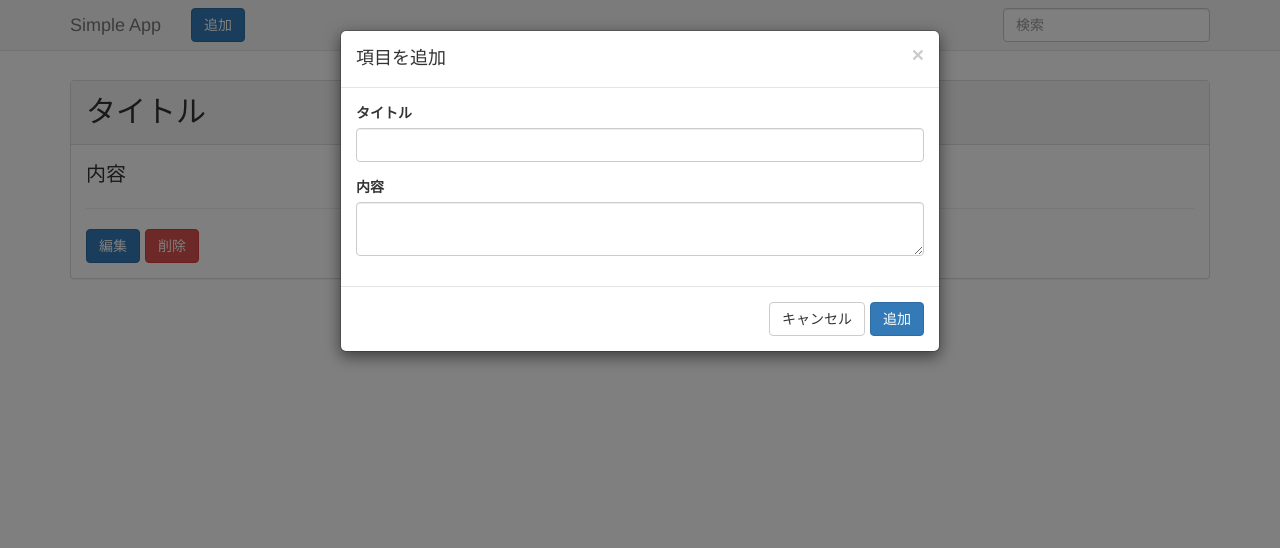
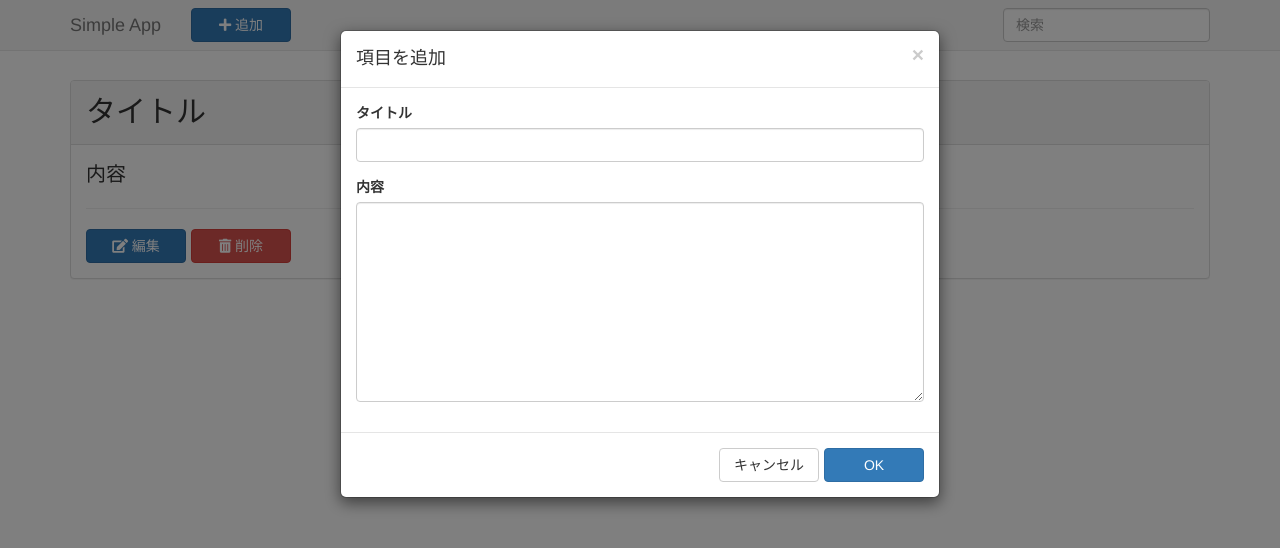
Before and after one commit to parsee1053/simple-app, a React (Create React App) app: page / in a window 1280 px wide. Both pictures are taken after a click on the button "追加". Shown: the top 548 px of the page. Built offline with nearby package versions, Linux system fonts and the light colour scheme.

Commit message:
レイアウト修正

```diff
--- a/public/index.html
+++ b/public/index.html
@@ -22,6 +22,8 @@
   <!-- Latest compiled and minified CSS -->
   <link rel="stylesheet" href="https://maxcdn.bootstrapcdn.com/bootstrap/3.3.7/css/bootstrap.min.css" integrity="sha384-BVYiiSIFeK1dGmJRAkycuHAHRg32OmUcww7on3RYdg4Va+PmSTsz/K68vbdEjh4u"
     crossorigin="anonymous">
+  <link rel="stylesheet" href="https://use.fontawesome.com/releases/v5.3.1/css/all.css" integrity="sha384-mzrmE5qonljUremFsqc01SB46JvROS7bZs3IO2EmfFsd15uHvIt+Y8vEf7N7fWAU"
+    crossorigin="anonymous">
   <title>React App</title>
 </head>
 <body>
--- a/src/App.css
+++ b/src/App.css
@@ -12,3 +12,11 @@
   word-wrap: break-word;
   white-space: pre-line;
 }
+
+.Button {
+  width: 100px;
+}
+
+.Textarea {
+  min-height: 200px;
+}
--- a/src/App.js
+++ b/src/App.js
@@ -146,7 +146,7 @@ class App extends Component {
           </Navbar.Header>
           <Navbar.Collapse>
             <Navbar.Form pullLeft>
-              <Button bsStyle="primary" onClick={this.showAddModal}>追加</Button>
+              <Button className="Button" bsStyle="primary" onClick={this.showAddModal}><i class="fas fa-plus"></i> 追加</Button>
             </Navbar.Form>
             <Navbar.Form pullRight>
               <FormControl type="text" placeholder="検索" onFocus={this.startSearch} onChange={this.search} onBlur={this.endSearch} />
@@ -164,8 +164,8 @@ class App extends Component {
                   {item.content}
                   <hr />
                   <ButtonToolbar>
-                    <Button bsStyle="primary" onClick={this.showEditModal.bind(this, index)}>編集</Button>
-                    <Button bsStyle="danger" onClick={this.deleteItem.bind(this, index)}>削除</Button>
+                    <Button className="Button" bsStyle="primary" onClick={this.showEditModal.bind(this, index)}><i class="fas fa-edit"></i> 編集</Button>
+                    <Button className="Button" bsStyle="danger" onClick={this.deleteItem.bind(this, index)}><i class="fas fa-trash-alt"></i> 削除</Button>
                   </ButtonToolbar>
                 </Panel.Body>
               </Panel>
@@ -183,13 +183,13 @@ class App extends Component {
                 </FormGroup>
                 <FormGroup>
                   <ControlLabel>内容</ControlLabel>
-                  <FormControl componentClass="textarea" id="AddTextareaContent" />
+                  <FormControl className="Textarea" componentClass="textarea" id="AddTextareaContent" />
                 </FormGroup>
               </form>
             </Modal.Body>
             <Modal.Footer>
-              <Button onClick={this.closeAddModal}>キャンセル</Button>
-              <Button bsStyle="primary" onClick={this.addItem}>追加</Button>
+              <Button className="Button" onClick={this.closeAddModal}>キャンセル</Button>
+              <Button className="Button" bsStyle="primary" onClick={this.addItem}>OK</Button>
             </Modal.Footer>
           </Modal>
           <Modal show={this.state.editModal} onHide={this.closeEditModal}>
@@ -204,13 +204,13 @@ class App extends Component {
                 </FormGroup>
                 <FormGroup>
                   <ControlLabel>内容</ControlLabel>
-                  <FormControl componentClass="textarea" id="EditTextareaContent" defaultValue={this.state.editModal && this.state.items[this.state.index].content} />
+                  <FormControl className="Textarea" componentClass="textarea" id="EditTextareaContent" defaultValue={this.state.editModal && this.state.items[this.state.index].content} />
                 </FormGroup>
               </form>
             </Modal.Body>
             <Modal.Footer>
-              <Button onClick={this.closeEditModal}>キャンセル</Button>
-              <Button bsStyle="primary" onClick={this.editItem}>保存</Button>
+              <Button className="Button" onClick={this.closeEditModal}>キャンセル</Button>
+              <Button className="Button" bsStyle="primary" onClick={this.editItem}>OK</Button>
             </Modal.Footer>
           </Modal>
         </div>
```
